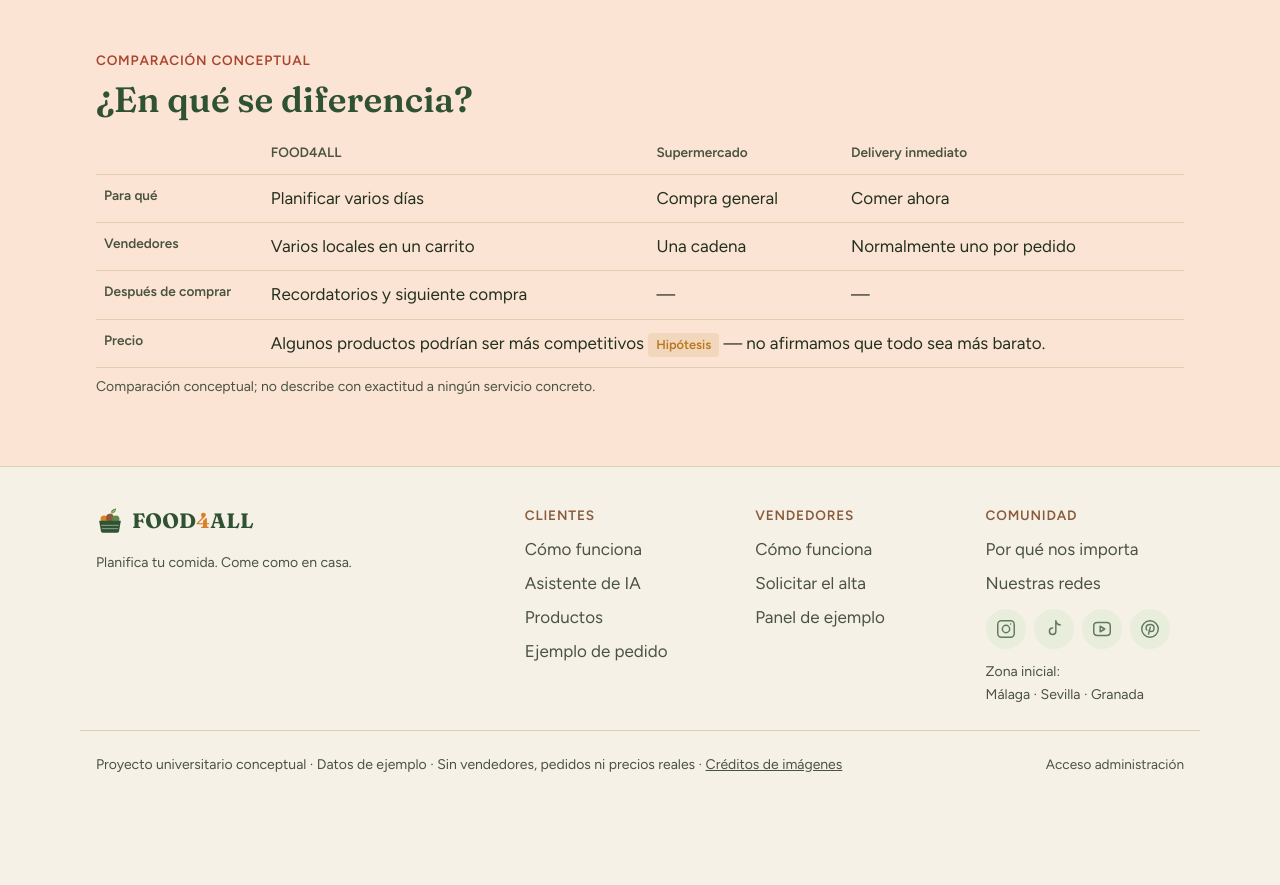
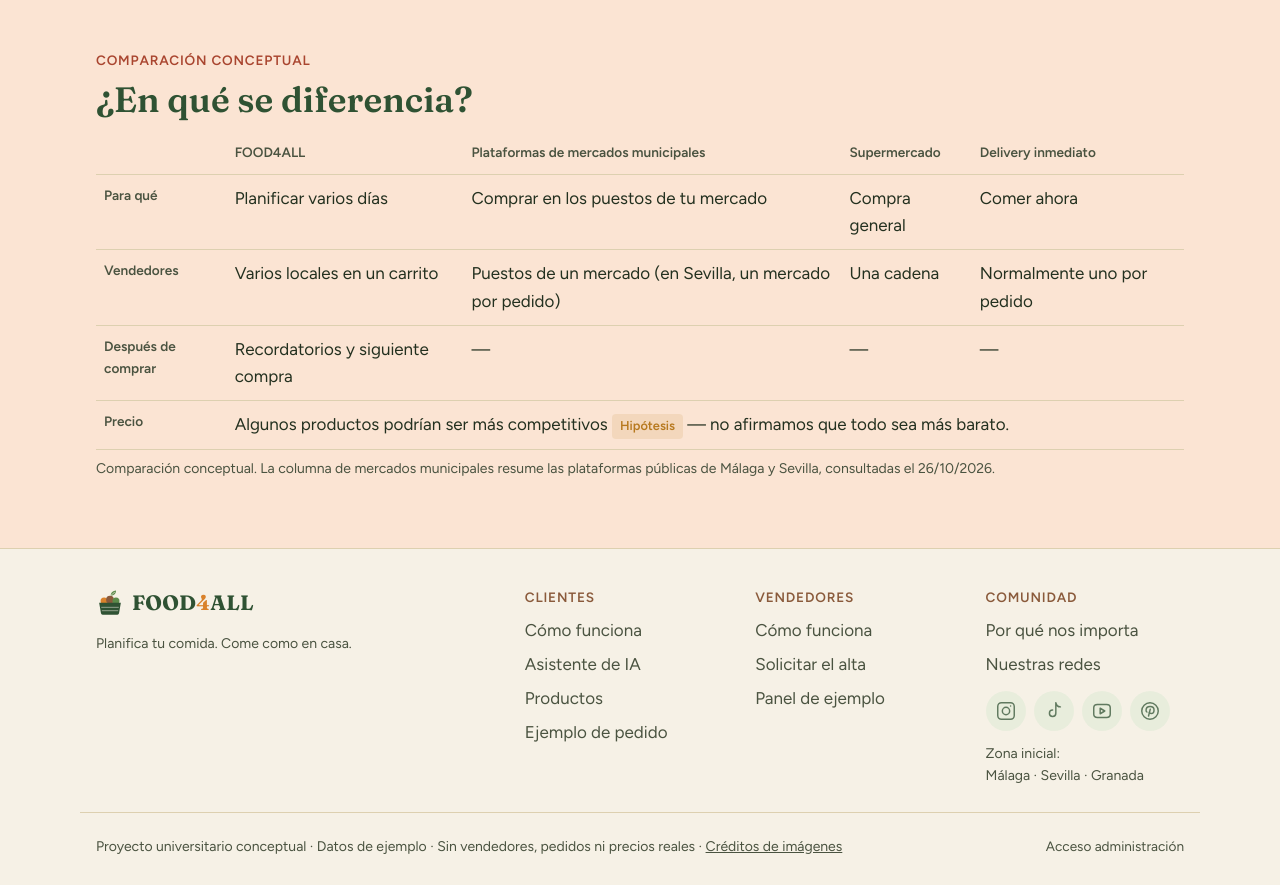
Before and after one commit to sebasbarrabaja-cmyk/Food4All, a React (Vite) app in the folder frontend/: page /comprar in a window 1280 px wide. Shown: the part 3220-4105 px from the top of the page. Before the commit the page ends 4023 px from the top, so only its background shows below. Built offline with nearby package versions, Linux system fonts and the light colour scheme.

Commit message:
docs: investigación del pequeño comercio local y plataformas municipales en la tabla comparativa

```diff
--- a/frontend/src/pages/Comprar.jsx
+++ b/frontend/src/pages/Comprar.jsx
@@ -157,16 +157,16 @@ export default function Comprar() {
           <h2>¿En qué se diferencia?</h2>
           <div className="table-wrap">
             <table>
-              <thead><tr><th></th><th>FOOD4ALL</th><th>Supermercado</th><th>Delivery inmediato</th></tr></thead>
+              <thead><tr><th></th><th>FOOD4ALL</th><th>Plataformas de mercados municipales</th><th>Supermercado</th><th>Delivery inmediato</th></tr></thead>
               <tbody>
-                <tr><th scope="row">Para qué</th><td>Planificar varios días</td><td>Compra general</td><td>Comer ahora</td></tr>
-                <tr><th scope="row">Vendedores</th><td>Varios locales en un carrito</td><td>Una cadena</td><td>Normalmente uno por pedido</td></tr>
-                <tr><th scope="row">Después de comprar</th><td>Recordatorios y siguiente compra</td><td>—</td><td>—</td></tr>
-                <tr><th scope="row">Precio</th><td colSpan={3}>Algunos productos podrían ser más competitivos <Status kind="hipotesis" /> — no afirmamos que todo sea más barato.</td></tr>
+                <tr><th scope="row">Para qué</th><td>Planificar varios días</td><td>Comprar en los puestos de tu mercado</td><td>Compra general</td><td>Comer ahora</td></tr>
+                <tr><th scope="row">Vendedores</th><td>Varios locales en un carrito</td><td>Puestos de un mercado (en Sevilla, un mercado por pedido)</td><td>Una cadena</td><td>Normalmente uno por pedido</td></tr>
+                <tr><th scope="row">Después de comprar</th><td>Recordatorios y siguiente compra</td><td>—</td><td>—</td><td>—</td></tr>
+                <tr><th scope="row">Precio</th><td colSpan={4}>Algunos productos podrían ser más competitivos <Status kind="hipotesis" /> — no afirmamos que todo sea más barato.</td></tr>
               </tbody>
             </table>
           </div>
-          <p className="muted small" style={{ marginTop: 8 }}>Comparación conceptual; no describe con exactitud a ningún servicio concreto.</p>
+          <p className="muted small" style={{ marginTop: 8 }}>Comparación conceptual. La columna de mercados municipales resume las plataformas públicas de Málaga y Sevilla, consultadas el 26/10/2026.</p>
         </div>
       </section>
     </>
```
Also changed, not shown: 2 other files (tests, documents, lock files or other folders).
